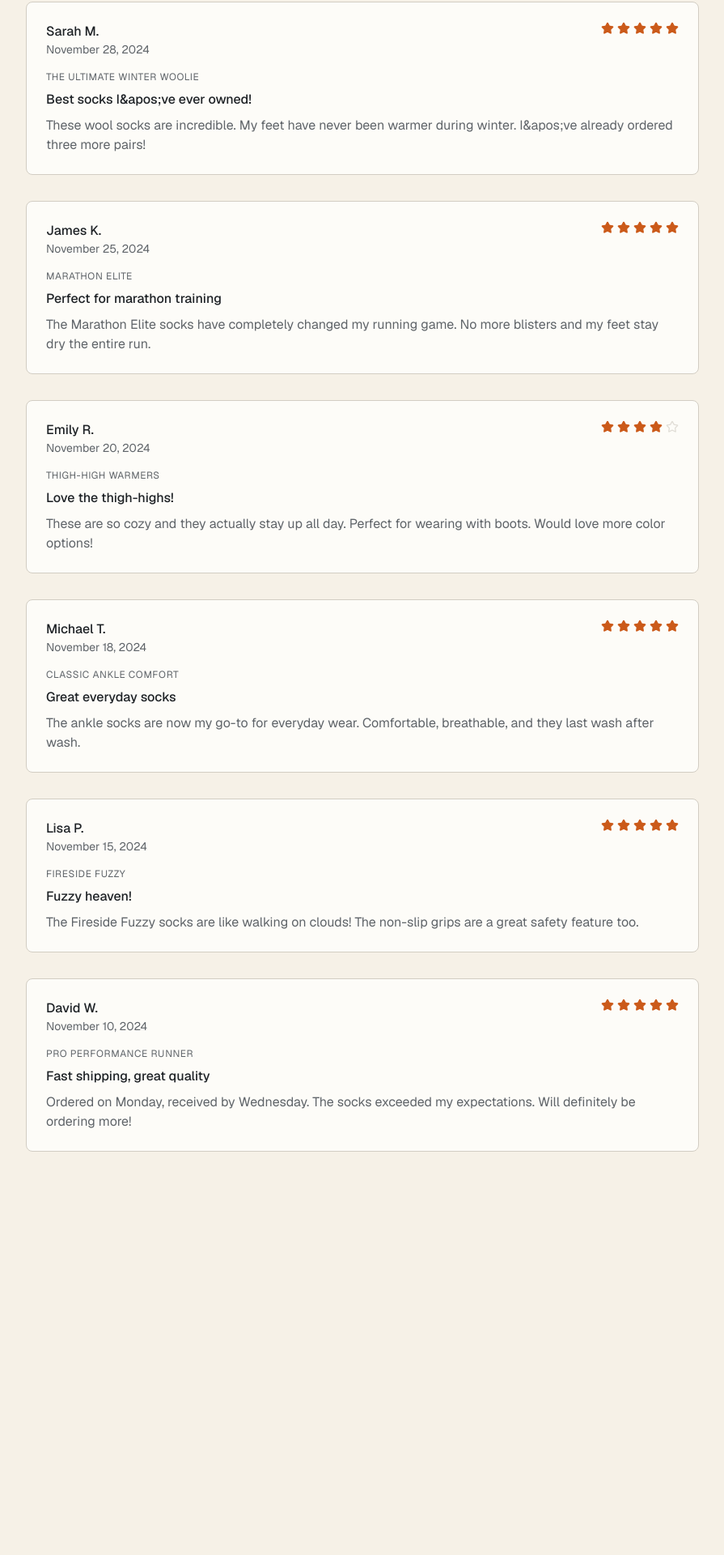
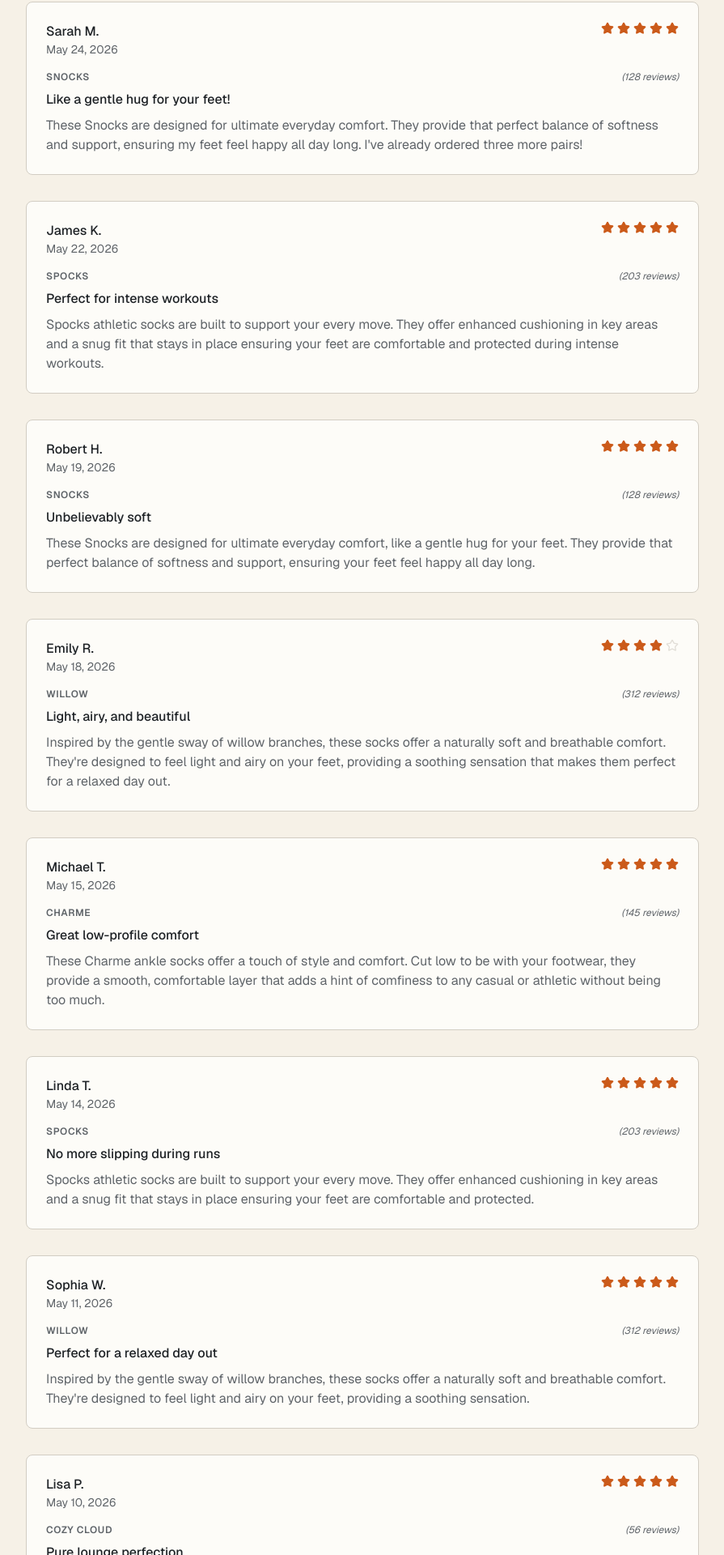
Before and after one commit to Yvo101/Toastytoessocks, a Next.js app: page /reviews in a window 1280 px wide. Shown: the part 323-2243 px from the top of the page at 81% size, without its empty margins (192-1087 px from the left). Before the commit the page ends 1809 px from the top, so only its background shows below. Built offline with nearby package versions, Linux system fonts and the light colour scheme.

Commit message:
feat: update reviews with new dates and product details

```diff
--- a/app/reviews/page.tsx
+++ b/app/reviews/page.tsx
@@ -1,60 +1,167 @@
 import { Star } from "lucide-react"
 
+// Reviews strictly sorted by date in descending order (May 24, 2026 down to April 27, 2026)
 const reviews = [
   {
     id: 1,
     name: "Sarah M.",
     rating: 5,
-    date: "November 28, 2024",
-    title: "Best socks I&apos;ve ever owned!",
-    content: "These wool socks are incredible. My feet have never been warmer during winter. I&apos;ve already ordered three more pairs!",
-    product: "The Ultimate Winter Woolie",
+    date: "May 24, 2026",
+    title: "Like a gentle hug for your feet!",
+    content: "These Snocks are designed for ultimate everyday comfort. They provide that perfect balance of softness and support, ensuring my feet feel happy all day long. I've already ordered three more pairs!",
+    product: "Snocks",
+    reviewCount: "128 reviews",
   },
   {
     id: 2,
     name: "James K.",
     rating: 5,
-    date: "November 25, 2024",
-    title: "Perfect for marathon training",
-    content: "The Marathon Elite socks have completely changed my running game. No more blisters and my feet stay dry the entire run.",
-    product: "Marathon Elite",
+    date: "May 22, 2026",
+    title: "Perfect for intense workouts",
+    content: "Spocks athletic socks are built to support your every move. They offer enhanced cushioning in key areas and a snug fit that stays in place ensuring your feet are comfortable and protected during intense workouts.",
+    product: "Spocks",
+    reviewCount: "203 reviews",
   },
   {
     id: 3,
-    name: "Emily R.",
-    rating: 4,
-    date: "November 20, 2024",
-    title: "Love the thigh-highs!",
-    content: "These are so cozy and they actually stay up all day. Perfect for wearing with boots. Would love more color options!",
-    product: "Thigh-High Warmers",
+    name: "Robert H.",
+    rating: 5,
+    date: "May 19, 2026",
+    title: "Unbelievably soft",
+    content: "These Snocks are designed for ultimate everyday comfort, like a gentle hug for your feet. They provide that perfect balance of softness and support, ensuring your feet feel happy all day long.",
+    product: "Snocks",
+    reviewCount: "128 reviews",
   },
   {
     id: 4,
-    name: "Michael T.",
-    rating: 5,
-    date: "November 18, 2024",
-    title: "Great everyday socks",
-    content: "The ankle socks are now my go-to for everyday wear. Comfortable, breathable, and they last wash after wash.",
-    product: "Classic Ankle Comfort",
+    name: "Emily R.",
+    rating: 4,
+    date: "May 18, 2026",
+    title: "Light, airy, and beautiful",
+    content: "Inspired by the gentle sway of willow branches, these socks offer a naturally soft and breathable comfort. They're designed to feel light and airy on your feet, providing a soothing sensation that makes them perfect for a relaxed day out.",
+    product: "Willow",
+    reviewCount: "312 reviews",
   },
   {
     id: 5,
-    name: "Lisa P.",
+    name: "Michael T.",
     rating: 5,
-    date: "November 15, 2024",
-    title: "Fuzzy heaven!",
-    content: "The Fireside Fuzzy socks are like walking on clouds! The non-slip grips are a great safety feature too.",
-    product: "Fireside Fuzzy",
+    date: "May 15, 2026",
+    title: "Great low-profile comfort",
+    content: "These Charme ankle socks offer a touch of style and comfort. Cut low to be with your footwear, they provide a smooth, comfortable layer that adds a hint of comfiness to any casual or athletic without being too much.",
+    product: "Charme",
+    reviewCount: "145 reviews",
   },
   {
     id: 6,
+    name: "Linda T.",
+    rating: 5,
+    date: "May 14, 2026",
+    title: "No more slipping during runs",
+    content: "Spocks athletic socks are built to support your every move. They offer enhanced cushioning in key areas and a snug fit that stays in place ensuring your feet are comfortable and protected.",
+    product: "Spocks",
+    reviewCount: "203 reviews",
+  },
+  {
+    id: 7,
+    name: "Sophia W.",
+    rating: 5,
+    date: "May 11, 2026",
+    title: "Perfect for a relaxed day out",
+    content: "Inspired by the gentle sway of willow branches, these socks offer a naturally soft and breathable comfort. They're designed to feel light and airy on your feet, providing a soothing sensation.",
+    product: "Willow",
+    reviewCount: "312 reviews",
+  },
+  {
+    id: 8,
+    name: "Lisa P.",
+    rating: 5,
+    date: "May 10, 2026",
+    title: "Pure lounge perfection",
+    content: "Made with the plushest materials, they offer a unique level of softness and warmth, making them ideal for those moments. The Cozy Cloud socks feel incredibly premium.",
+    product: "Cozy Cloud",
+    reviewCount: "56 reviews",
+  },
+  {
+    id: 9,
+    name: "Daniel C.",
+    rating: 4,
+    date: "May 09, 2026",
+    title: "Invisible layer of comfort",
+    content: "These Charme ankle socks offer a touch of style and comfort. Cut low to be with your footwear, they provide a smooth, comfortable layer that adds a hint of comfiness to any casual or athletic setup.",
+    product: "Charme",
+    reviewCount: "145 reviews",
+  },
+  {
+    id: 10,
     name: "David W.",
     rating: 5,
-    date: "November 10, 2024",
-    title: "Fast shipping, great quality",
-    content: "Ordered on Monday, received by Wednesday. The socks exceeded my expectations. Will definitely be ordering more!",
-    product: "Pro Performance Runner",
+    date: "May 06, 2026",
+    title: "Amazing active recovery & support",
+    content: "Healove athletic socks combine the care your feet deserve with the demands of an active lifestyle. These socks provide targeted support and compression to aid in recovery and boost performance, all while feeling incredibly comfortable and take care of your feet.",
+    product: "Healove",
+    reviewCount: "78 reviews",
   },
+  {
+    id: 11,
+    name: "Jessica L.",
+    rating: 5,
+    date: "May 04, 2026",
+    title: "The perfect stylish statement",
+    content: "Socsation crew socks are all about making a stylish statement without sacrificing comfort. They hit that perfect mid-calf height, offering a secure and comfortable fit that pairs well with a wide range of outfits, from casual jeans to your favorite athleisure wear.",
+    product: "Socsation",
+    reviewCount: "89 reviews",
+  },
+  {
+    id: 12,
+    name: "Amanda K.",
+    rating: 5,
+    date: "May 03, 2026",
+    title: "Incredible softness and warmth",
+    content: "Made with the plushest materials, they offer a unique level of softness and warmth, making them ideal for those moments where you just want to sit back and relax.",
+    product: "Cozy Cloud",
+    reviewCount: "56 reviews",
+  },
+  {
+    id: 13,
+    name: "Marcus V.",
+    rating: 4,
+    date: "May 02, 2026",
+    title: "Reliable and highly durable",
+    content: "Hastey crew socks deliver reliable comfort and durability. They provide a secure fit and enough cushioning for daily activities, ensuring your feet are well supported.",
+    product: "Hastey",
+    reviewCount: "167 reviews",
+  },
+  {
+    id: 14,
+    name: "Elena R.",
+    rating: 5,
+    date: "April 29, 2026",
+    title: "Stays secure through long shifts",
+    content: "Hastey crew socks deliver reliable comfort and durability. They provide a secure fit and enough cushioning for daily activities, ensuring your feet are well supported through long shifts.",
+    product: "Hastey",
+    reviewCount: "167 reviews",
+  },
+  {
+    id: 15,
+    name: "Brian M.",
+    rating: 5,
+    date: "April 28, 2026",
+    title: "Boosts performance and recovery",
+    content: "Healove athletic socks combine the care your feet deserve with the demands of an active lifestyle. These socks provide targeted support and compression to aid in recovery and boost performance.",
+    product: "Healove",
+    reviewCount: "78 reviews",
+  },
+  {
+    id: 16,
+    name: "Rachel G.",
+    rating: 5,
+    date: "April 27, 2026",
+    title: "Love the mid-calf height",
+    content: "Socsation crew socks are all about making a stylish statement without sacrificing comfort. They hit that perfect mid-calf height, offering a secure and comfortable fit that pairs well with a wide range of outfits.",
+    product: "Socsation",
+    reviewCount: "89 reviews",
+  }
 ]
 
 export default function ReviewsPage() {
@@ -73,7 +180,7 @@ export default function ReviewsPage() {
           ))}
         </div>
         <p className="text-muted-foreground">
-          {averageRating.toFixed(1)} out of 5 based on {reviews.length} reviews
+          {averageRating.toFixed(1)} out of 5 based on global product ratings
         </p>
       </div>
 
@@ -94,9 +201,14 @@ export default function ReviewsPage() {
                 ))}
               </div>
             </div>
-            <p className="text-xs text-muted-foreground uppercase tracking-wider mb-2">
-              {review.product}
-            </p>
+            <div className="flex items-center justify-between mb-2">
+              <p className="text-xs text-muted-foreground uppercase tracking-wider font-semibold">
+                {review.product}
+              </p>
+              <p className="text-xs text-muted-foreground italic">
+                ({review.reviewCount})
+              </p>
+            </div>
             <h3 className="font-medium mb-2">{review.title}</h3>
             <p className="text-muted-foreground">{review.content}</p>
           </div>
```
